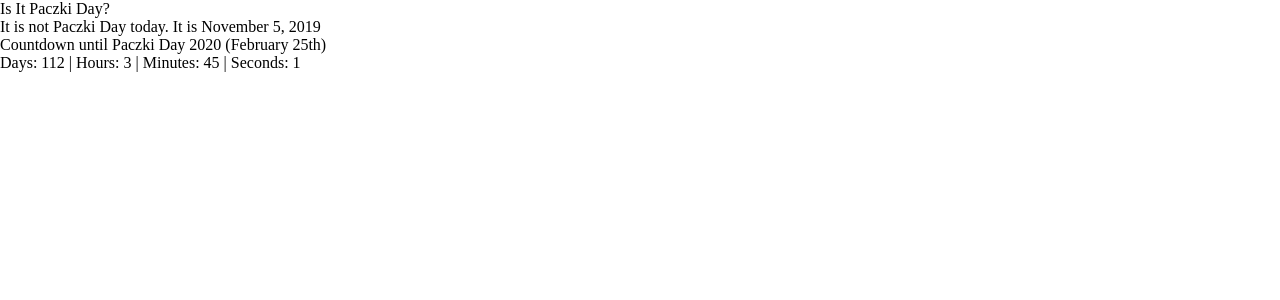
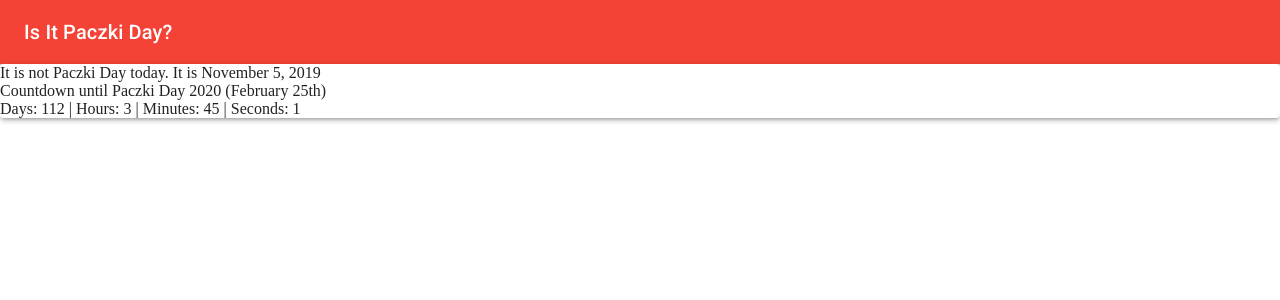
Before and after one commit to jplukarski/is_it_paczki_day, a React (Create React App) app in the folder client/: page / in a window 1280 px wide. Shown: the top 300 px of the page. Built offline with nearby package versions, Linux system fonts and the light colour scheme.

Commit message:
added material UI

```diff
--- a/client/package.json
+++ b/client/package.json
@@ -7,7 +7,7 @@
     "normalize.css": "^8.0.1",
     "react": "^16.9.0",
     "react-dom": "^16.9.0",
-    "react-scripts": "3.1.2"
+    "react-scripts": "^3.4.0"
   },
   "scripts": {
     "start": "react-scripts start",
--- a/client/public/index.html
+++ b/client/public/index.html
@@ -8,6 +8,8 @@
   <!-- <meta name="theme-color" content="#000000" /> -->
   <meta name="description" content="How many more days till Paczki day?" />
   <link rel="stylesheet" type="text/css" href="style.css">
+  <link rel="stylesheet" href="https://fonts.googleapis.com/css?family=Roboto:300,400,500,700&display=swap" />
+  <link rel="stylesheet" href="https://fonts.googleapis.com/icon?family=Material+Icons" />
   <!--
       manifest.json provides metadata used when your web app is installed on a
       user's mobile device or desktop. See https://developers.google.com/web/fundamentals/web-app-manifest/
--- a/client/src/App.js
+++ b/client/src/App.js
@@ -1,13 +1,15 @@
-import React, { useState, useEffect } from 'react';
+import React from 'react';
 import MenuBar from './components/menubar'
 import MainContent from './components/maincontent';
+import Paper from '@material-ui/core/Paper';
 
 export default function App() {
   return (
     <>
       <MenuBar />
-      <MainContent />
-
+      <Paper elevation={3}>
+        <MainContent />
+      </Paper>
     </>
   );
 }
--- a/client/src/components/itspacskiday.jsx
+++ b/client/src/components/itspacskiday.jsx
@@ -1,5 +1,4 @@
-import React, { useState, useEffect } from 'react';
-import Counter from './counter';
+import React from 'react';
 
 export default function TheDay() {
 
--- a/client/src/components/maincontent.jsx
+++ b/client/src/components/maincontent.jsx
@@ -1,4 +1,4 @@
-import React, { useState, useEffect } from 'react';
+import React, { useState } from 'react';
 import NotTheDay from './notpacskiday'
 import TheDay from './itspacskiday'
 
--- a/client/src/components/menubar.jsx
+++ b/client/src/components/menubar.jsx
@@ -1,12 +1,38 @@
 import React from 'react';
+import { makeStyles } from '@material-ui/core/styles';
+import AppBar from '@material-ui/core/AppBar';
+import Toolbar from '@material-ui/core/Toolbar';
+import Typography from '@material-ui/core/Typography';
+import Button from '@material-ui/core/Button';
+import IconButton from '@material-ui/core/IconButton';
+
+const useStyles = makeStyles(theme => ({
+    root: {
+        flexGrow: 1,
+    },
+    menuButton: {
+        marginRight: theme.spacing(2),
+    },
+    title: {
+        flexGrow: 1,
+    },
+}));
 
 export default function MenuBar() {
+    const classes = useStyles();
 
     return (
-        <>
-            <div>
-                Is It Paczki Day?
-            </div>
-        </>
+        <div className={classes.root}>
+            <AppBar position="static">
+                <Toolbar>
+                    {/* <IconButton edge="start" className={classes.menuButton} color="primary" aria-label="menu">
+                        <img src="./eagle.png" alt="polish_eagle" />
+                    </IconButton> */}
+                    <Typography variant="h6" className={classes.title}>
+                        Is It Paczki Day?
+                    </Typography>
+                </Toolbar>
+            </AppBar>
+        </div>
     );
 }
--- a/client/src/components/notpacskiday.jsx
+++ b/client/src/components/notpacskiday.jsx
@@ -1,9 +1,10 @@
 import React, { useState, useEffect } from 'react';
 import Counter from './counter';
 
+
+
 export default function MainContent() {
     const [date, setDate] = useState(new Date().toLocaleDateString("en-US", { year: 'numeric', month: 'long', day: 'numeric' }))
-
     useEffect(() => {
         var timerID = setInterval(() => tick(), 1000);
 
@@ -18,6 +19,7 @@ export default function MainContent() {
 
     return (
         <>
+
             <div>
                 It is not Paczki Day today. It is {date}
             </div>
@@ -25,6 +27,7 @@ export default function MainContent() {
                 Countdown until Paczki Day 2020 (February 25th)
             </div>
             <Counter />
+
         </>
     );
 }
--- a/client/src/index.js
+++ b/client/src/index.js
@@ -2,7 +2,30 @@ import React from 'react';
 import ReactDOM from 'react-dom';
 import App from './App';
 import * as serviceWorker from './serviceWorker';
+import { createMuiTheme, ThemeProvider } from '@material-ui/core/styles';
 
-ReactDOM.render(<App />, document.getElementById('root'));
+
+const theme = createMuiTheme({
+    palette: {
+        primary: {
+            light: '#f6685e',
+            main: '#f44336',
+            dark: '#aa2e25',
+            contrastText: '#fff',
+        },
+        secondary: {
+            light: '#c7f7d4',
+            main: '#b9f6ca',
+            dark: '#81ac8d',
+            contrastText: '#000',
+        },
+    },
+});
+
+ReactDOM.render(
+    <ThemeProvider theme={theme}>
+        <App />
+    </ThemeProvider>,
+    document.getElementById('root'));
 
 serviceWorker.register();
```
Also changed, not shown: client/public/eagle.png (added), 1 other file (tests, documents, lock files or other folders).
